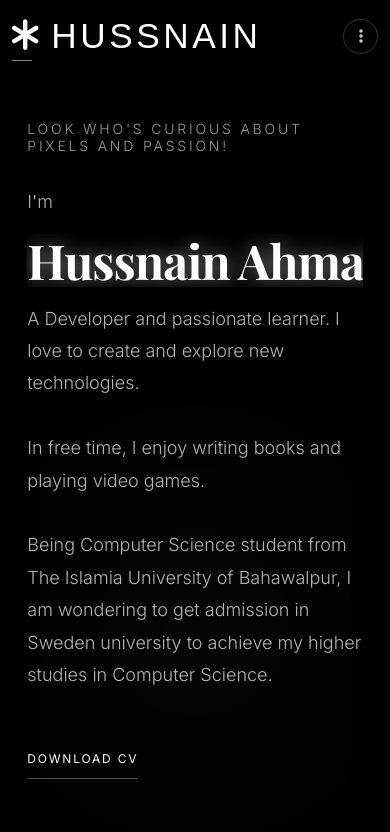
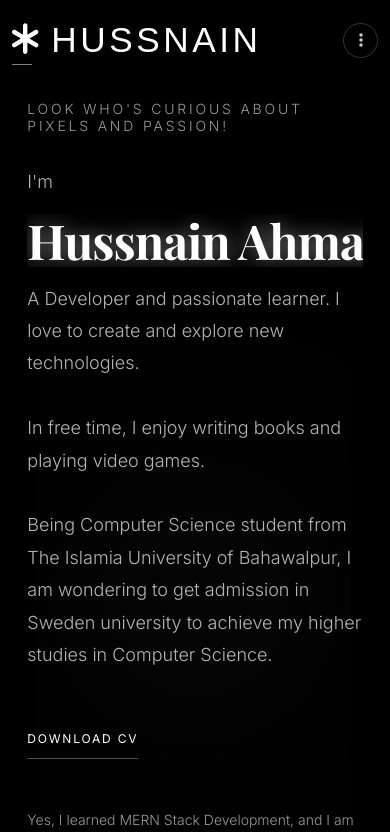
Before and after one commit to MrHussnainAhmad/portfolio, a React (Vite) app: page / in a window 390 px wide. Shown: the top 832 px of the page. Built offline with nearby package versions, Linux system fonts and the light colour scheme; a web font is replaced by a local one.

Commit message:
fixed navbar while dev

```diff
--- a/src/App.css
+++ b/src/App.css
@@ -10,7 +10,6 @@ body {
   font-family: 'Inter', sans-serif;
   overflow-x: hidden;
   min-height: 100vh;
-  padding-top: 100px !important; /* Add space for fixed navbar */
 }
 
 #root {
@@ -21,5 +20,12 @@ body {
   position: relative;
   min-height: 100vh;
   width: 100%;
+  margin-top: 100px; /* Space for fixed navbar */
+}
+
+@media (max-width: 425px) {
+  .app-container {
+    margin-top: 80px; /* Smaller space for mobile navbar */
+  }
 }
 }
--- a/src/components/styles/Navbar.css
+++ b/src/components/styles/Navbar.css
@@ -11,8 +11,10 @@
   align-items: center;
   padding: 2rem 5%;
   background-color: transparent;
-  z-index: 100;
+  z-index: 1000;
   backdrop-filter: blur(10px);
+  height: 100px;
+  box-sizing: border-box;
 }
 
 .logo {
@@ -74,10 +76,7 @@
   background-color: rgba(255, 255, 255, 0.9) !important;
 }
 
-/* Add padding to body to account for fixed navbar */
-body {
-  padding-top: 80px;
-}
+/* Navbar spacing handled by app container */
 
 /* Mobile menu button - hidden on desktop */
 .mobile-menu-btn {
@@ -282,7 +281,8 @@ body {
     font-size: 0.6rem;
   }
 
-  body {
-    padding-top: 65px;
+  .navbar {
+    height: 80px;
+    padding: 1.5rem 3%;
   }
 }
```
